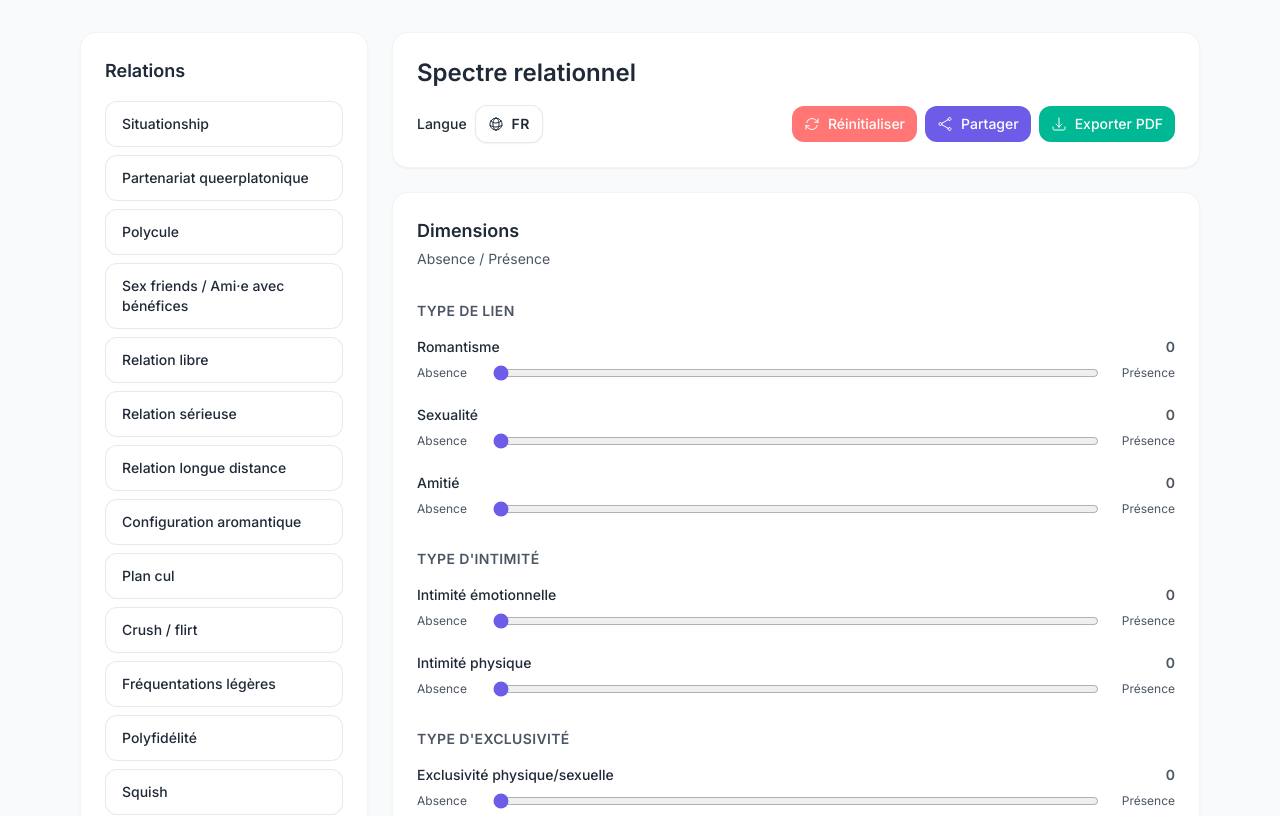
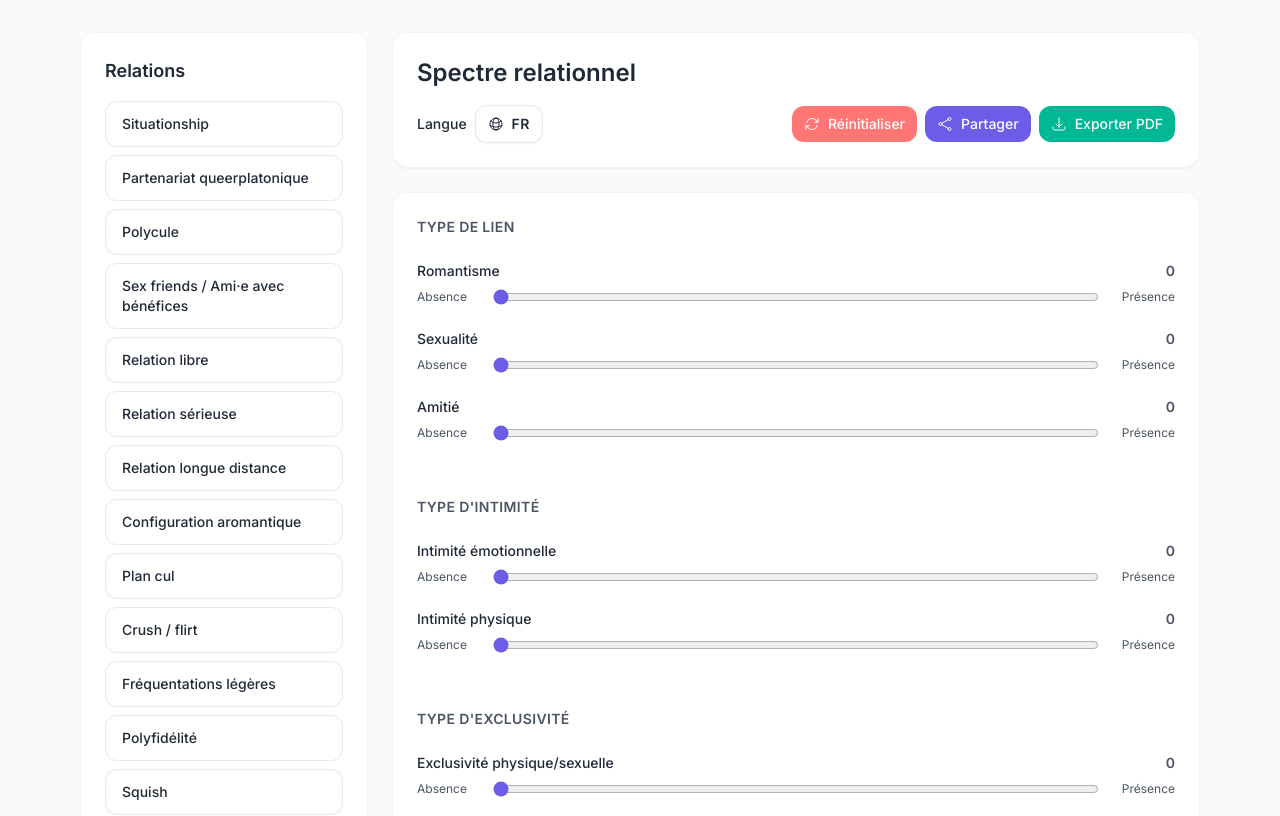
Before and after one commit to aliceout/Relationship-spectrum, a React (Vite) app: page / in a window 1280 px wide. Shown: the top 816 px of the page. Built offline with nearby package versions, Linux system fonts and the light colour scheme.

Commit message:
Design categories

```diff
--- a/src/components/SlidersPanel.jsx
+++ b/src/components/SlidersPanel.jsx
@@ -14,22 +14,12 @@ const SlidersPanel = forwardRef(({
   isCustom
 }, ref) => {
   return (
-    <section ref={ref} className="rounded-2xl border border-ink/5 bg-bg-card p-6 shadow-sm space-y-8">
-      <header className="flex flex-col gap-3 sm:flex-row sm:items-center sm:justify-between">
-        <div className="flex flex-col gap-1">
-          <h2 className="text-lg font-semibold text-ink">{translations.dimensionsTitle}</h2>
-          <p className="text-sm text-ink-secondary">
-            {translations.absence} / {translations.presence}
-          </p>
-        </div>
-        {presetLabel && (
-          <PresetBadge label={presetLabel} variant={isCustom ? "custom" : "default"} />
-        )}
-      </header>
-
-      <div className="space-y-8">
+    <section
+      ref={ref}
+      className="flex flex-col rounded-2xl border border-ink/5 bg-bg-card p-6 shadow-sm space-y-8 gap-y-6"
+    >
       {dimensionGroups.map((group) => (
-          <div key={group.id} className="space-y-4">
+        <div key={group.id} className="space-y-4 flex flex-col gap-y-2">
           <h3 className="text-sm font-semibold uppercase tracking-wide text-ink-secondary">
             {translations.groupLabels?.[group.labelKey] ?? group.labelKey}
           </h3>
@@ -51,9 +41,8 @@ const SlidersPanel = forwardRef(({
           </div>
         </div>
       ))}
-      </div>
     </section>
-  )
+  );
 })
 
 SlidersPanel.displayName = "SlidersPanel"
```
Lines whose indentation alone changed are shown as unchanged.
